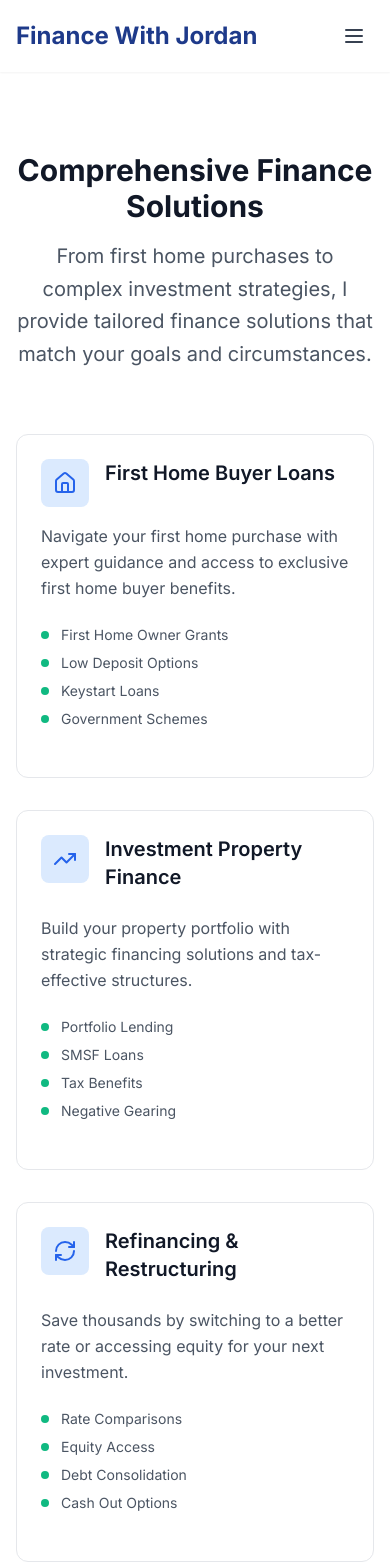
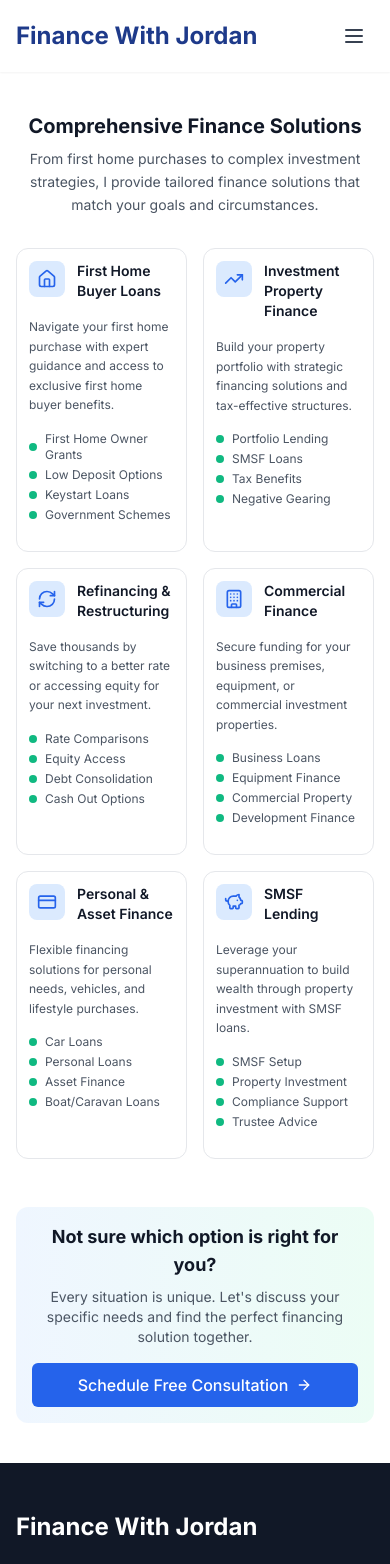
Before and after one commit to Rehan517/FinanceWithJordan, a React (Vite) app in the folder finance-with-jordan/: page /services in a window 390 px wide. Shown: the top 1564 px of the page. Built offline with nearby package versions, Linux system fonts and the light colour scheme.

Commit message:
made updates to pages so that mobile orientation looks good aswell

```diff
--- a/finance-with-jordan/src/components/sections/HeroSection.tsx
+++ b/finance-with-jordan/src/components/sections/HeroSection.tsx
@@ -12,7 +12,7 @@ const HeroSection: React.FC = () => {
   ];
 
   return (
-    <section className="relative bg-gradient-to-r from-primary-50 to-primary-100 py-20 overflow-hidden">
+    <section className="relative bg-gradient-to-r from-primary-50 to-primary-100 py-12 sm:py-20 overflow-hidden">
       {/* Background Pattern */}
       <div className="absolute inset-0 opacity-5">
         <div className="absolute inset-0" style={{
@@ -21,25 +21,25 @@ const HeroSection: React.FC = () => {
       </div>
 
       <div className="max-w-7xl mx-auto px-4 sm:px-6 lg:px-8 relative">
-        <div className="grid grid-cols-1 lg:grid-cols-2 gap-12 items-center">
+        <div className="grid grid-cols-1 lg:grid-cols-2 gap-8 lg:gap-12 items-center">
           {/* Content */}
           <motion.div
             initial={{ opacity: 0, x: -50 }}
             animate={{ opacity: 1, x: 0 }}
             transition={{ duration: 0.8 }}
           >
-            <h1 className="text-4xl lg:text-6xl font-bold text-gray-900 mb-6 leading-tight">
+            <h1 className="text-3xl sm:text-4xl lg:text-6xl font-bold text-gray-900 mb-4 sm:mb-6 leading-tight">
               Making Home Finance
               <span className="text-primary-600 block">Simple & Stress-Free</span>
             </h1>
 
-            <p className="text-xl text-gray-600 mb-8 leading-relaxed">
+            <p className="text-base sm:text-xl text-gray-600 mb-6 sm:mb-8 leading-relaxed">
               Navigate your home finance journey with confidence. As your trusted mortgage broker,
               I'll guide you through every step, from first consultation to settlement.
             </p>
 
             {/* Trust Indicators */}
-            <div className="flex flex-wrap gap-4 mb-8">
+            <div className="flex flex-wrap gap-2 sm:gap-4 mb-6 sm:mb-8">
               {trustIndicators.map((indicator, index) => {
                 const IconComponent = indicator.icon;
                 return (
@@ -65,18 +65,18 @@ const HeroSection: React.FC = () => {
               initial={{ opacity: 0, y: 20 }}
               animate={{ opacity: 1, y: 0 }}
               transition={{ duration: 0.6, delay: 0.6 }}
-              className="flex flex-col sm:flex-row gap-4"
+              className="flex flex-col sm:flex-row gap-3 sm:gap-4 w-full"
             >
               <a
                 href="https://calendly.com/jordansoo08?fbclid=PAQ0xDSwK4w3FleHRuA2FlbQIxMQABpwv9jRGVBaT4VfSy9hhkvm02Ow7W_PVBp4MzllXOqbRM3XfTzTXUJN9EdJEW_aem_QUOkfkY3Mnqm5EQZLsz70g"
                 target="_blank"
                 rel="noopener noreferrer"
-                className="inline-flex items-center justify-center px-6 py-3 bg-primary-600 text-white font-medium rounded-md hover:bg-primary-700 transition-colors"
+                className="inline-flex items-center justify-center w-full sm:w-auto px-6 py-3 bg-primary-600 text-white font-medium rounded-md hover:bg-primary-700 transition-colors"
               >
                 Get Your Free Consultation
                 <ArrowRight className="w-5 h-5 ml-2" />
               </a>
-              <Button variant="outline" size="lg" icon={Calculator} to="/resources/calculator">
+              <Button variant="outline" size="lg" icon={Calculator} to="/resources/calculator" className="w-full sm:w-auto">
                 Calculate Your Borrowing Power
               </Button>
             </motion.div>
@@ -86,7 +86,7 @@ const HeroSection: React.FC = () => {
               initial={{ opacity: 0 }}
               animate={{ opacity: 1 }}
               transition={{ duration: 0.6, delay: 0.8 }}
-              className="text-sm text-gray-500 mt-6"
+              className="text-xs sm:text-sm text-gray-500 mt-4 sm:mt-6"
             >
               ✓ No obligation consultation &nbsp;&nbsp; ✓ Compare 40+ lenders &nbsp;&nbsp; ✓ Expert knowledge
             </motion.p>
@@ -97,15 +97,15 @@ const HeroSection: React.FC = () => {
             initial={{ opacity: 0, x: 50 }}
             animate={{ opacity: 1, x: 0 }}
             transition={{ duration: 0.8, delay: 0.2 }}
-            className="relative"
+            className="relative mt-10 lg:mt-0"
           >
             <div className="relative">
               {/* Main Image Container */}
-              <div className="aspect-square bg-gradient-to-br from-primary-100 to-primary-200 rounded-2xl flex items-center justify-center relative overflow-hidden">
+              <div className="aspect-square bg-gradient-to-br from-primary-100 to-primary-200 rounded-2xl flex items-center justify-center relative overflow-hidden w-48 h-48 sm:w-64 sm:h-64 md:w-80 md:h-80 lg:w-full lg:h-full mx-auto">
                 <img
                   src={jordanPhoto}
                   alt="Jordan - Mortgage Broker"
-                  className="w-3/4 h-3/4 object-cover rounded-xl shadow-2xl"
+                  className="w-full h-full object-cover rounded-xl shadow-2xl"
                 />
               </div>
 
@@ -124,10 +124,10 @@ const HeroSection: React.FC = () => {
                 initial={{ opacity: 0, scale: 0.8 }}
                 animate={{ opacity: 1, scale: 1 }}
                 transition={{ duration: 0.6, delay: 1.2 }}
-                className="absolute -top-6 -right-6 bg-white p-6 rounded-xl shadow-medium"
+                className="absolute -top-4 -right-4 sm:-top-6 sm:-right-6 bg-white p-4 sm:p-6 rounded-xl shadow-medium"
               >
-                <div className="text-3xl font-bold text-secondary-600">4.8★</div>
-                <div className="text-sm text-gray-600">Client Rating</div>
+                <div className="text-xl sm:text-3xl font-bold text-secondary-600">4.8★</div>
+                <div className="text-xs sm:text-sm text-gray-600">Client Rating</div>
               </motion.div>
             </div>
           </motion.div>
--- a/finance-with-jordan/src/components/sections/ServicesOverview.tsx
+++ b/finance-with-jordan/src/components/sections/ServicesOverview.tsx
@@ -44,19 +44,19 @@ const ServicesOverview: React.FC = () => {
   };
 
   return (
-    <section className="py-20 bg-white">
+    <section className="py-10 sm:py-20 bg-white">
       <div className="max-w-7xl mx-auto px-4 sm:px-6 lg:px-8">
         {/* Section Header */}
         <motion.div
           initial={{ opacity: 0, y: 20 }}
           animate={{ opacity: 1, y: 0 }}
           transition={{ duration: 0.6 }}
-          className="text-center mb-16"
+          className="text-center mb-8 mt-0"
         >
-          <h2 className="text-3xl lg:text-4xl font-bold text-gray-900 mb-4">
+          <h2 className="text-xl sm:text-2xl md:text-3xl lg:text-4xl font-bold text-gray-900 mb-2 sm:mb-4">
             Comprehensive Finance Solutions
           </h2>
-          <p className="text-xl text-gray-600 max-w-3xl mx-auto leading-relaxed">
+          <p className="text-sm sm:text-base md:text-xl text-gray-600 max-w-3xl mx-auto leading-relaxed">
             From first home purchases to complex investment strategies, I
             provide tailored finance solutions that match your goals and
             circumstances.
@@ -68,7 +68,7 @@ const ServicesOverview: React.FC = () => {
           variants={containerVariants}
           initial="hidden"
           animate="visible"
-          className="grid grid-cols-1 md:grid-cols-2 lg:grid-cols-3 gap-8"
+          className="grid grid-cols-2 md:grid-cols-2 lg:grid-cols-3 gap-4 sm:gap-6 md:gap-8"
         >
           {SERVICES.map((service) => {
             const IconComponent = iconMap[service.icon as keyof typeof iconMap];
@@ -77,33 +77,33 @@ const ServicesOverview: React.FC = () => {
               <motion.div
                 key={service.id}
                 variants={itemVariants}
-                className="group bg-white border border-gray-200 rounded-xl p-6 hover:shadow-medium hover:-translate-y-1 transition-all duration-300"
+                className="group bg-white border border-gray-200 rounded-xl p-3 sm:p-4 md:p-6 hover:shadow-medium hover:-translate-y-1 transition-all duration-300"
               >
                 {/* Service Header */}
-                <div className="flex items-start mb-4">
-                  <div className="bg-primary-100 p-3 rounded-lg mr-4 group-hover:bg-primary-200 transition-colors">
-                    <IconComponent className="h-6 w-6 text-primary-600" />
+                <div className="flex items-start mb-3 sm:mb-4">
+                  <div className="bg-primary-100 p-2 sm:p-3 rounded-lg mr-3 sm:mr-4 group-hover:bg-primary-200 transition-colors">
+                    <IconComponent className="h-5 w-5 sm:h-6 sm:w-6 text-primary-600" />
                   </div>
                   <div className="flex-1">
-                    <h3 className="text-xl font-semibold text-gray-900 mb-2 group-hover:text-primary-600 transition-colors">
+                    <h3 className="text-sm sm:text-base md:text-lg font-semibold text-gray-900 mb-1 sm:mb-2 group-hover:text-primary-600 transition-colors">
                       {service.title}
                     </h3>
                   </div>
                 </div>
 
                 {/* Service Description */}
-                <p className="text-gray-600 mb-6 leading-relaxed">
+                <p className="text-xs sm:text-sm md:text-base text-gray-600 mb-4 sm:mb-6 leading-relaxed">
                   {service.description}
                 </p>
 
                 {/* Service Features */}
-                <ul className="space-y-2 mb-6">
+                <ul className="space-y-1 sm:space-y-2 mb-4 sm:mb-6">
                   {service.features.map((feature, idx) => (
                     <li
                       key={idx}
-                      className="flex items-center text-sm text-gray-600"
+                      className="flex items-center text-xs sm:text-sm text-gray-600"
                     >
-                      <div className="w-2 h-2 bg-secondary-500 rounded-full mr-3 flex-shrink-0"></div>
+                      <div className="w-2 h-2 bg-secondary-500 rounded-full mr-2 sm:mr-3 flex-shrink-0"></div>
                       <span>{feature}</span>
                     </li>
                   ))}
@@ -129,22 +129,22 @@ const ServicesOverview: React.FC = () => {
           initial={{ opacity: 0, y: 20 }}
           animate={{ opacity: 1, y: 0 }}
           transition={{ duration: 0.6, delay: 0.3 }}
-          className="text-center mt-16"
+          className="text-center mt-12"
         >
-          <div className="bg-gradient-to-r from-primary-50 to-secondary-50 rounded-2xl p-8">
-            <h3 className="text-2xl font-bold text-gray-900 mb-4">
+          <div className="bg-gradient-to-r from-primary-50 to-secondary-50 rounded-xl sm:rounded-2xl p-4 sm:p-8">
+            <h3 className="text-lg sm:text-xl md:text-2xl font-bold text-gray-900 mb-2 sm:mb-4">
               Not sure which option is right for you?
             </h3>
-            <p className="text-gray-600 mb-6 max-w-2xl mx-auto">
+            <p className="text-sm sm:text-base text-gray-600 mb-4 sm:mb-6 max-w-2xl mx-auto">
               Every situation is unique. Let's discuss your specific needs and
               find the perfect financing solution together.
             </p>
-            <div className="flex flex-col sm:flex-row gap-4 justify-center">
+            <div className="flex flex-col sm:flex-row gap-3 sm:gap-4 justify-center">
               <a
                 href="https://calendly.com/jordansoo08?fbclid=PAQ0xDSwK4w3FleHRuA2FlbQIxMQABpwv9jRGVBaT4VfSy9hhkvm02Ow7W_PVBp4MzllXOqbRM3XfTzTXUJN9EdJEW_aem_QUOkfkY3Mnqm5EQZLsz70g"
                 target="_blank"
                 rel="noopener noreferrer"
-                className="inline-flex items-center justify-center px-6 py-3 bg-primary-600 text-white font-medium rounded-md hover:bg-primary-700 transition-colors"
+                className="inline-flex items-center justify-center w-full sm:w-auto px-4 sm:px-6 py-2.5 sm:py-3 bg-primary-600 text-white text-base sm:text-lg font-medium rounded-md hover:bg-primary-700 transition-colors"
               >
                 Schedule Free Consultation
                 <ArrowRight className="w-4 h-4 ml-2" />
```
